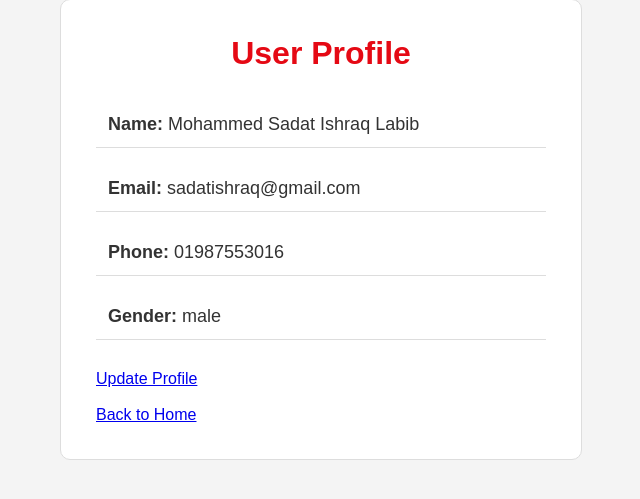
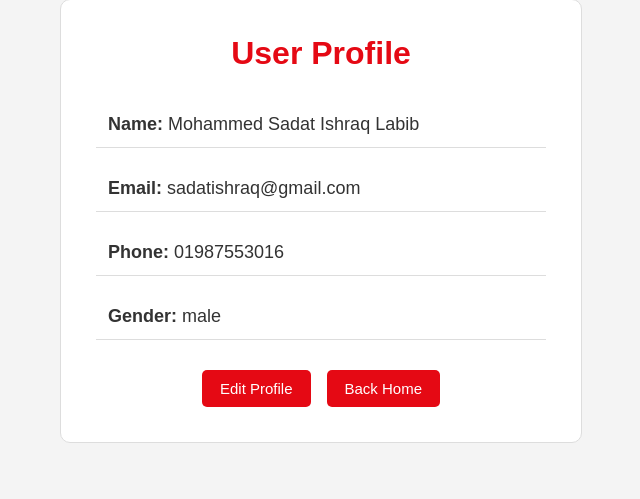
Before and after one commit to MAHEALAMMAHI/CinemaHall-Management-System, a PHP site: page /customer/profile.php in a window 1280 px wide. Shown: the part 81-580 px from the top of the page, without its empty margins (319-959 px from the left). Run offline with PHP 8.4, Linux system fonts and the light colour scheme; the visitor is signed in with stand-in values (Sample User, id 1); data comes from the database, SQL or seed files in the repository.

Commit message:
Complete customer profile UI

```diff
--- a/views/css/profile.css
+++ b/views/css/profile.css
@@ -72,7 +72,7 @@ body{
 }
 
 .profile-container input[type="submit"]{
-    width: 100px;
+    width: 100%;
 
     padding: 12px;
     margin-top: 20px;
@@ -101,3 +101,47 @@ body{
 
     margin-top: 3px;
 }
+
+.success{
+    color:green;
+    text-align: center;
+    font-size: 14px;
+    margin-bottom: 20px;
+}
+
+.profile-container a{
+    display: inline-block;
+
+    background-color: #e50914;
+    color: white;
+
+    text-decoration: none;
+
+    padding: 10px 18px;
+
+    border-radius: 5px;
+
+    font-size: 15px;
+}
+
+.profile-container a:hover{
+    background-color: #b20710;
+}
+
+.profile-buttons{
+    display: flex;
+    justify-content: center;
+}
+
+.profile-buttons a{
+    margin-left: 8px;
+    margin-right: 8px;
+}
+
+.cancel-button{
+    text-align: center;
+}
+
+.cancel-button a{
+    margin-top: 15px;
+}
--- a/views/customer/profile.php
+++ b/views/customer/profile.php
@@ -28,6 +28,11 @@ $edit = $_GET["edit"] ?? "";
 <body>
     <div class="profile-container">
         <h1>User Profile</h1>
+        <?php
+        if (isset($_GET["success"])) {
+            echo "<p class='success'>" . $_GET["success"] . "</p>";
+        }
+        ?>
         <div class="profile-info">
             <p>
                 <b>Name:</b>
@@ -49,16 +54,17 @@ $edit = $_GET["edit"] ?? "";
                 <?php echo $customer["gender"]; ?>
             </p>
         </div>
+        <div class="profile-buttons">
 
-        <a href="updateProfile.php">
-            Update Profile
-        </a>
+            <a href="updateProfile.php">
+                Edit Profile
+            </a>
 
-        <br><br>
+            <a href="home.php">
+                Back Home
+            </a>
 
-        <a href="home.php">
-            Back to Home
-        </a>
+        </div>
     </div>
 
 </body>
```
Also changed, not shown: views/customer/updateProfile.php (+5 -4 lines).
